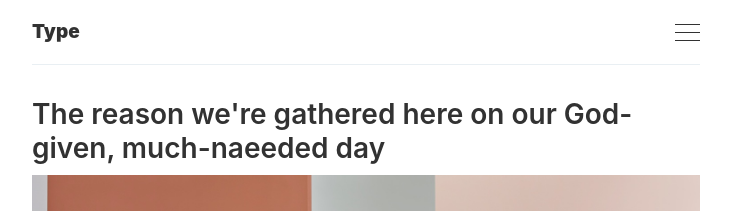
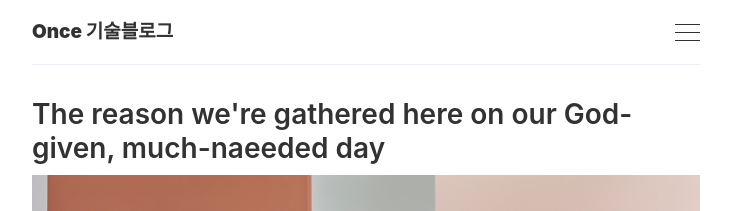
Before and after one commit to wonsangL/wonsangL.github.io, a Jekyll site: the page built from index.html, in a window 1280 px wide and 900 px high. Shown: the top 211 px of the window, without its empty margins (274-1005 px from the left). Built offline with Jekyll 4.4.1, drawn with Linux system fonts in a browser that asks for light colours; the list of posts is cut into pages by our own code.

Commit message:
URL 정보 변경

```diff
--- a/_config.yml
+++ b/_config.yml
@@ -6,11 +6,11 @@
 # 'jekyll serve'. If you change this file, please restart the server process.
 
 # Site settings
-title:       Type
-email:       ''
+title:       Once 기술블로그
+email:       'harryandws@gmail.com'
 description: ''
 baseurl:     '' # The subpath of your site, e.g. /blog
-url:         'https://type-jekyll.aspirethemes.com/' # The base hostname & protocol for your site
+url:         'https://wonsangl.github.io/' # The base hostname & protocol for your site
 twitter:     ''
 github:      ''
 instagram:   ''
```
